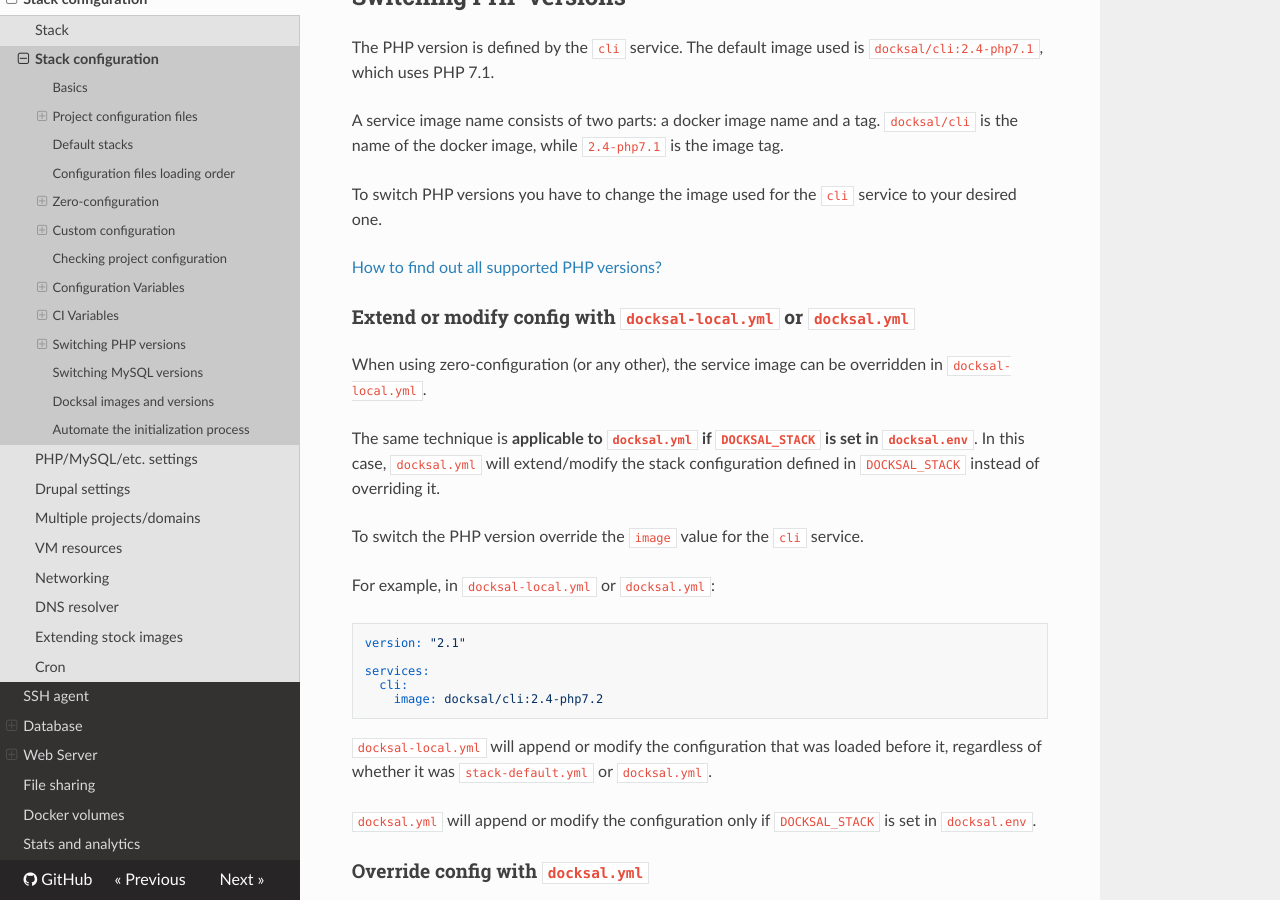
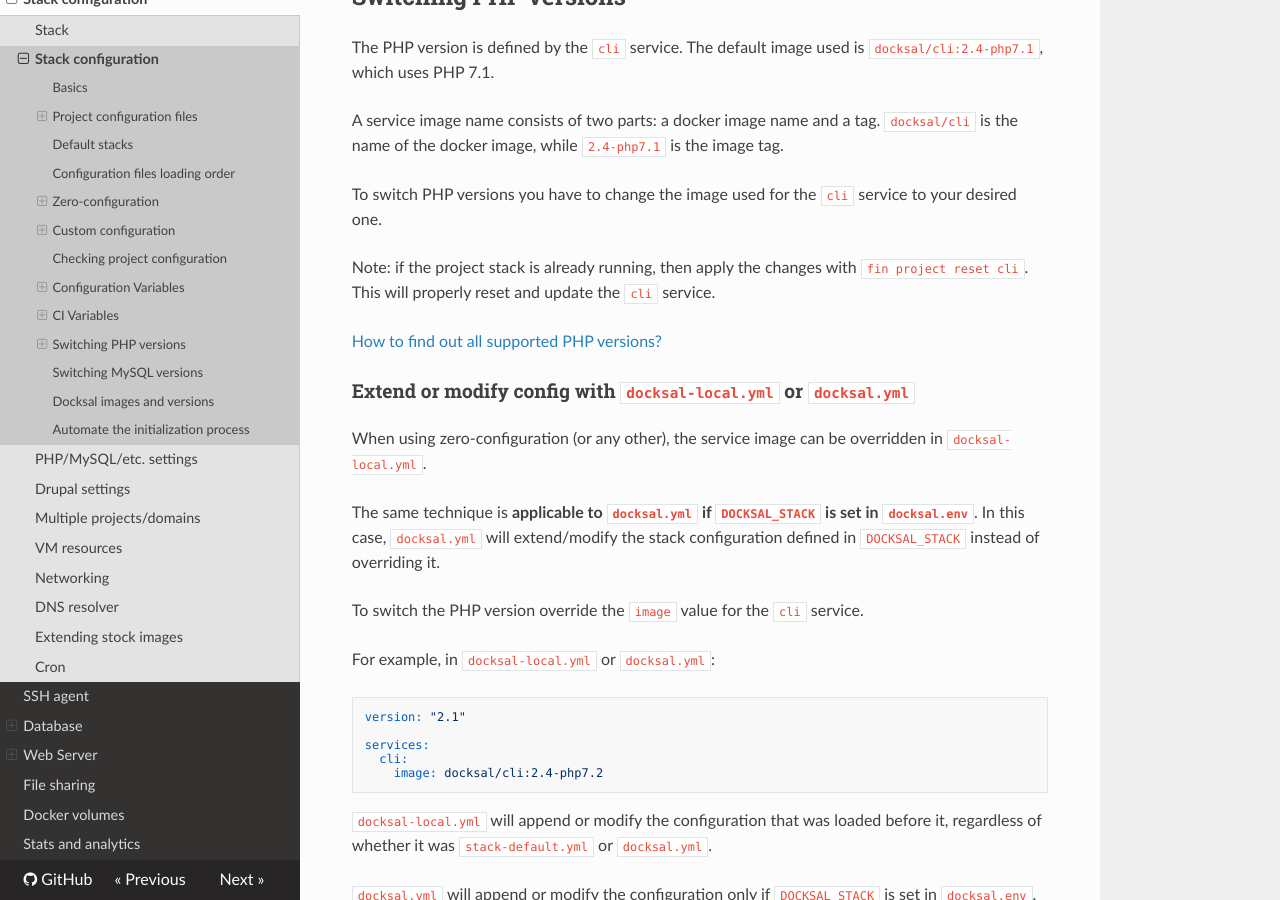
Before and after one commit to docksal/docksal, an MkDocs documentation site: the page built from docs/advanced/stack-config.md, in a window 1280 px wide and 900 px high, scrolled down 11672 px. Built offline with MkDocs 1.6.1, drawn with Linux system fonts in a browser that asks for light colours; nearby versions of some CDN libraries; old or Windows-style settings are respelled for this version of MkDocs.

Commit message:
Updated about switching PHP versions. Related to #744
`fin project reset cli` has to be used to properly reset the `cli` service. This drops the /home/docker volume.

```diff
--- a/docs/advanced/stack-config.md
+++ b/docs/advanced/stack-config.md
@@ -481,6 +481,9 @@ A service image name consists of two parts: a docker image name and a tag.
 
 To switch PHP versions you have to change the image used for the `cli` service to your desired one.
 
+Note: if the project stack is already running, then apply the changes with `fin project reset cli`. This will properly
+reset and update the `cli` service.
+
 [How to find out all supported PHP versions?](#docksal-images)
 
 ### Extend or modify config with `docksal-local.yml` or `docksal.yml`
```
Also changed, not shown: docs/advanced/stack-settings.md (+1 -1 lines).
